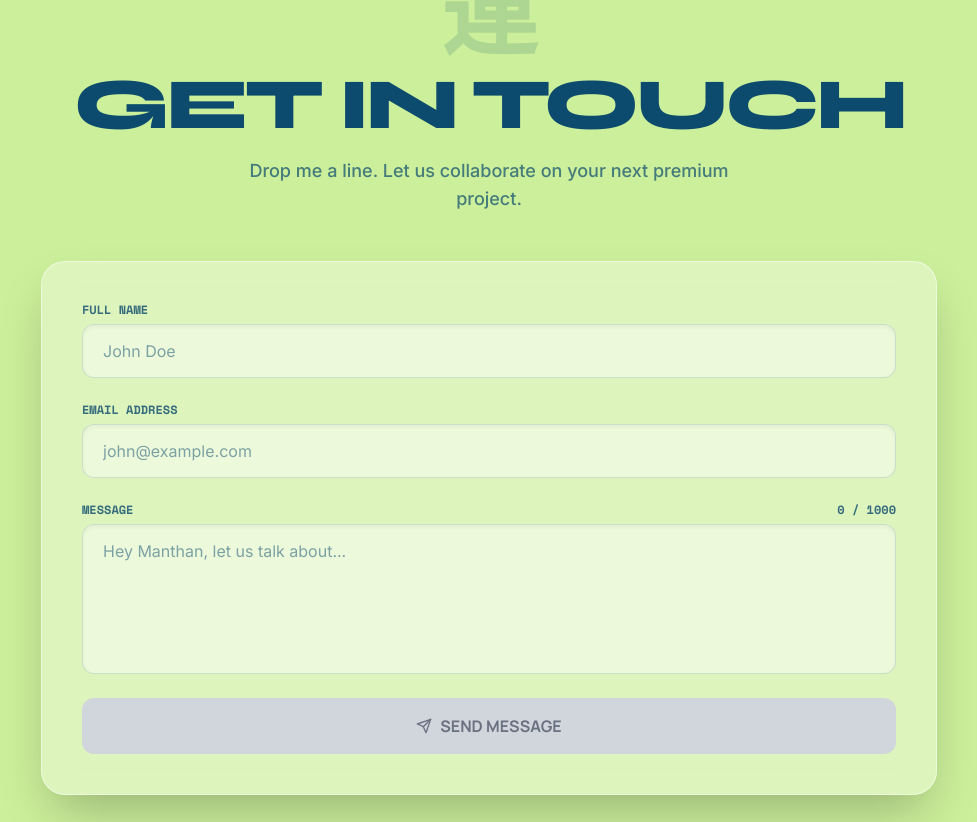
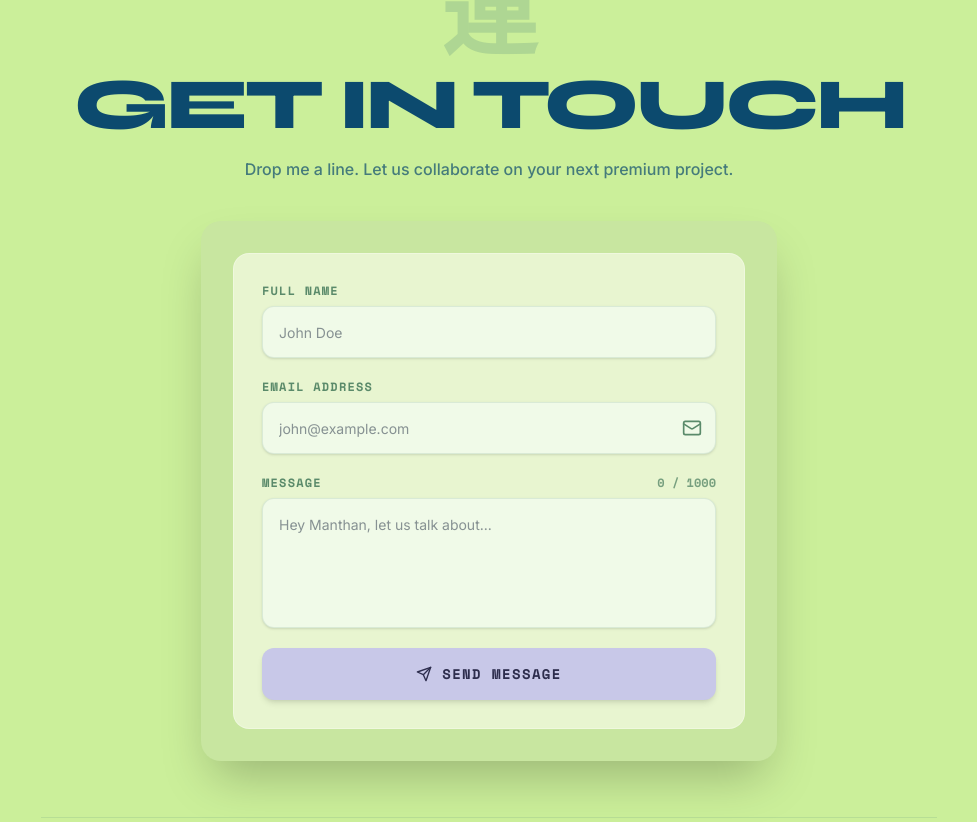
Before and after one commit to manthanut27/my-portfoilo, a React (Vite) app: page / in a window 1280 px wide. Shown: the part 5718-6540 px from the top of the page, without its empty margins (151-1128 px from the left). Built offline with nearby package versions, Linux system fonts and the light colour scheme; no server answers; the database is empty.

Commit message:
feat: implement contact form edge API and add portfolio section components with global CSS styles

```diff
--- a/src/index.css
+++ b/src/index.css
@@ -30,6 +30,7 @@
   --animate-blink: blink 1s step-end infinite;
   --animate-marquee: marquee 25s linear infinite;
   --animate-shimmer: shimmer 2.5s linear infinite;
+  --animate-shake: shake 0.4s ease-in-out;
 
   @keyframes spin-reverse {
     from { transform: rotate(360deg); }
@@ -51,6 +52,11 @@
   @keyframes shimmer {
     0% { background-position: -200% 0; }
     100% { background-position: 200% 0; }
+  }
+  @keyframes shake {
+    0%, 100% { transform: translateX(0); }
+    20%, 60% { transform: translateX(-6px); }
+    40%, 80% { transform: translateX(6px); }
   }
 }
 
@@ -217,3 +223,38 @@ body {
   background-color: #f8fafc !important;
   color: #0f172a !important;
 }
+
+/* Premium dynamic scrollbar styling */
+html {
+  scroll-behavior: smooth;
+}
+
+::-webkit-scrollbar {
+  width: 10px;
+  height: 10px;
+}
+
+::-webkit-scrollbar-track {
+  background: rgba(12, 74, 110, 0.04);
+  border-radius: 100px;
+}
+
+::-webkit-scrollbar-thumb {
+  background: rgba(254, 99, 52, 0.35); /* Semi-transparent brand-orange */
+  border: 2px solid transparent;
+  background-clip: padding-box;
+  border-radius: 100px;
+  transition: all 0.3s cubic-bezier(0.4, 0, 0.2, 1);
+}
+
+::-webkit-scrollbar-thumb:hover {
+  background: rgba(254, 99, 52, 0.85); /* Vibrant brand-orange on hover */
+  border: 2px solid transparent;
+  background-clip: padding-box;
+}
+
+/* Scrollbar support for Firefox */
+* {
+  scrollbar-width: thin;
+  scrollbar-color: rgba(254, 99, 52, 0.35) rgba(12, 74, 110, 0.04);
+}
--- a/src/sections/Contact.tsx
+++ b/src/sections/Contact.tsx
@@ -10,22 +10,65 @@ export const Contact: React.FC<ContactProps> = ({ hiringManagerMode }) => {
   const [email, setEmail] = useState('');
   const [message, setMessage] = useState('');
 
+  // Validation errors & shakes
+  const [nameError, setNameError] = useState('');
+  const [emailError, setEmailError] = useState('');
+  const [messageError, setMessageError] = useState('');
+  const [apiError, setApiError] = useState(false);
+
+  const [shakeName, setShakeName] = useState(false);
+  const [shakeEmail, setShakeEmail] = useState(false);
+  const [shakeMessage, setShakeMessage] = useState(false);
+
   const [loading, setLoading] = useState(false);
-  const [status, setStatus] = useState<'idle' | 'success' | 'error'>('idle');
-  const [errorMsg, setErrorMsg] = useState('');
+  const [status, setStatus] = useState<'idle' | 'success'>('idle');
+  const [submittedName, setSubmittedName] = useState('');
 
-  // Client-side validations
-  const isNameValid = name.trim().length >= 2;
-  const isEmailValid = /^[^\s@]+@[^\s@]+\.[^\s@]+$/.test(email);
-  const isMessageValid = message.trim().length >= 10 && message.length <= 1000;
-  const isFormValid = isNameValid && isEmailValid && isMessageValid;
+  const githubUsername = import.meta.env.VITE_GITHUB_USERNAME || 'manthanut27';
+  const githubUrl = githubUsername.startsWith('http') ? githubUsername : `https://github.com/${githubUsername}`;
 
-  const handleSubmit = async (e: React.FormEvent) => {
-    e.preventDefault();
-    if (!isFormValid) return;
+  const linkedinUrlRaw = import.meta.env.VITE_LINKEDIN_URL || 'https://linkedin.com/in/utkmanthan';
+  const linkedinUrl = linkedinUrlRaw.startsWith('http') ? linkedinUrlRaw : `https://${linkedinUrlRaw}`;
+
+  const contactEmail = import.meta.env.VITE_CONTACT_EMAIL || 'manthanut27@gmail.com';
+
+  const handleSubmit = async () => {
+    // Reset validation errors, shakes and apiErrors
+    setNameError('');
+    setEmailError('');
+    setMessageError('');
+    setApiError(false);
+
+    let hasError = false;
+
+    // 1. Validate name
+    if (!name || name.trim().length < 2) {
+      setNameError('Name must be at least 2 characters.');
+      setShakeName(true);
+      setTimeout(() => setShakeName(false), 400);
+      hasError = true;
+    }
+
+    // 2. Validate email
+    const emailRegex = /^[^\s@]+@[^\s@]+\.[^\s@]+$/;
+    if (!email || !emailRegex.test(email)) {
+      setEmailError('Please enter a valid email address.');
+      setShakeEmail(true);
+      setTimeout(() => setShakeEmail(false), 400);
+      hasError = true;
+    }
+
+    // 3. Validate message
+    if (!message || message.trim().length < 10) {
+      setMessageError('Message must be at least 10 characters.');
+      setShakeMessage(true);
+      setTimeout(() => setShakeMessage(false), 400);
+      hasError = true;
+    }
+
+    if (hasError) return;
 
     setLoading(true);
-    setStatus('idle');
 
     try {
       const res = await fetch('/api/contact', {
@@ -36,20 +79,44 @@ export const Contact: React.FC<ContactProps> = ({ hiringManagerMode }) => {
         body: JSON.stringify({ name, email, message }),
       });
 
-      const data = await res.json();
+      let data: any = {};
+      const contentType = res.headers.get('content-type');
+      if (contentType && contentType.includes('application/json')) {
+        data = await res.json();
+      } else {
+        // Local Dev Fallback (Vite server simulation)
+        if (window.location.hostname === 'localhost' || window.location.hostname === '127.0.0.1') {
+          console.warn('Local dev API fallback active. Simulating email payload delivery:');
+          console.log({
+            from: "Portfolio Contact <onboarding@resend.dev>",
+            to: ["manthanut27@gmail.com"],
+            subject: `New message from ${name} via Portfolio`,
+            html: `<h2>New Contact Form Submission</h2><p><strong>Name:</strong> ${name}</p><p><strong>Email:</strong> ${email}</p><p><strong>Message:</strong></p><p>${message}</p>`
+          });
+
+          await new Promise((resolve) => setTimeout(resolve, 1000));
+          setSubmittedName(name);
+          setStatus('success');
+          setName('');
+          setEmail('');
+          setMessage('');
+          return;
+        }
+        throw new Error('API non-JSON response');
+      }
 
       if (res.ok && data.success) {
+        setSubmittedName(name);
         setStatus('success');
         setName('');
         setEmail('');
         setMessage('');
       } else {
-        throw new Error(data.error || 'Failed to submit the form. Please try again.');
+        throw new Error('API send failure');
       }
-    } catch (err: any) {
-      console.error('Contact submit error:', err);
-      setStatus('error');
-      setErrorMsg(err.message || 'Server error. Please try again later.');
+    } catch (err) {
+      console.error('Submit API error:', err);
+      setApiError(true);
     } finally {
       setLoading(false);
     }
@@ -64,7 +131,7 @@ export const Contact: React.FC<ContactProps> = ({ hiringManagerMode }) => {
         hiringManagerMode ? 'bg-slate-50 text-slate-900' : 'bg-[#CBEF9A] text-brand-navy'
       }`}
     >
-      <div className="max-w-4xl mx-auto w-full flex flex-col gap-12 relative z-10">
+      <div className="max-w-4xl mx-auto w-full flex flex-col gap-10 relative z-10">
         {/* Section Heading */}
         <div className="text-center relative">
           {!hiringManagerMode && (
@@ -75,117 +142,144 @@ export const Contact: React.FC<ContactProps> = ({ hiringManagerMode }) => {
           <h2 className="font-syne font-black text-5xl md:text-7xl uppercase tracking-tighter text-brand-navy leading-none">
             Get in touch
           </h2>
-          <p className="mt-4 font-label text-base md:text-lg font-medium text-brand-navy/70 max-w-lg mx-auto">
+          <p className="mt-4 font-label text-sm md:text-base font-medium text-brand-navy/70 max-w-lg mx-auto">
             Drop me a line. Let us collaborate on your next premium project.
           </p>
         </div>
 
-        {/* Contact Form Container */}
-        <div className="w-full glass-card p-8 md:p-10 rounded-3xl border border-white/50 shadow-2xl relative overflow-hidden text-left">
+        {/* Outer Wrapper: Soft Green background */}
+        <div className="w-full max-w-xl mx-auto bg-[#c8e6a0] rounded-[20px] p-8 md:p-[32px] shadow-2xl transition-all duration-300">
+
           {status === 'success' ? (
-            /* Success State screen */
-            <div className="flex flex-col items-center justify-center py-12 text-center gap-4">
-              <CheckCircle className="w-20 h-20 text-brand-orange animate-bounce" />
-              <h3 className="font-syne font-black text-3xl text-brand-navy uppercase tracking-tight">
-                Message Sent!
+            /* Success State Card */
+            <div className="w-full bg-[#e8f5d0] rounded-[16px] p-7 md:p-[28px] flex flex-col items-center justify-center text-center gap-4 min-h-[300px] border border-white/30">
+              <div className="w-16 h-16 rounded-full bg-[#c8e6a0] flex items-center justify-center text-[#5a8a6a] animate-bounce shadow-md">
+                <CheckCircle className="w-9 h-9" />
+              </div>
+              <h3 className="font-syne font-black text-2xl uppercase tracking-widest text-[#5a8a6a]">
+                Message sent!
               </h3>
-              <p className="font-body text-base text-brand-navy/80 max-w-md leading-relaxed">
-                Thank you for reaching out. I have received your message and will respond within 24 hours.
+              <p className="font-body text-sm font-semibold text-[#5a8a6a]/95 max-w-xs leading-relaxed">
+                I'll get back to you soon, {submittedName}.
               </p>
               <button
                 onClick={() => setStatus('idle')}
-                className="mt-4 bg-brand-navy hover:bg-brand-orange text-white font-label font-bold px-6 py-2.5 rounded-full transition-colors cursor-pointer"
+                className="mt-2 px-6 py-3 bg-[#c8c8e8] hover:bg-[#b8b8d8] text-[#2d2d4d] font-space font-bold text-xs uppercase tracking-widest rounded-[12px] shadow-md hover:shadow-lg active:scale-95 transition-all cursor-pointer"
               >
-                Send Another Message
+                Send Another
               </button>
             </div>
           ) : (
             /* Standard Contact Form view */
-            <form onSubmit={handleSubmit} className="flex flex-col gap-6 w-full">
-              {/* Name Field */}
-              <div className="flex flex-col gap-1.5">
-                <label htmlFor="name" className="font-space text-xs font-bold text-brand-navy/80 uppercase">
+            <div className="w-full bg-[#e8f5d0] rounded-[16px] p-7 md:p-[28px] flex flex-col gap-5 text-left border border-white/30">
+
+              {/* Full Name field */}
+              <div className="flex flex-col gap-1.5 w-full">
+                <label className="uppercase tracking-widest text-[12px] font-mono font-bold text-[#5a8a6a]">
                   Full Name
                 </label>
                 <input
                   type="text"
-                  id="name"
+                  placeholder="John Doe"
                   value={name}
-                  onChange={(e) => setName(e.target.value)}
-                  className="w-full px-5 py-3.5 bg-white/45 focus:bg-white rounded-xl border border-brand-navy/15 focus:border-brand-orange outline-none font-body text-brand-navy text-sm md:text-base transition-all duration-200 shadow-inner"
-                  placeholder="John Doe"
-                  required
+                  onChange={(e) => {
+                    setName(e.target.value);
+                    if (nameError) setNameError('');
+                  }}
+                  className={`w-full px-4 bg-[#f0fae8] rounded-[12px] h-[52px] border border-[#5a8a6a]/15 focus:border-[#5a8a6a]/40 outline-none text-slate-800 font-body text-sm transition-all select-text shadow-sm ${
+                    shakeName ? 'animate-shake border-red-500 ring-2 ring-red-200' : ''
+                  }`}
                 />
-                {name.length > 0 && !isNameValid && (
-                  <span className="text-xs font-bold text-red-600 mt-1">Name must be at least 2 characters.</span>
+                {nameError && (
+                  <span className="text-[12px] text-red-500 font-semibold mt-0.5 ml-1">
+                    {nameError}
+                  </span>
                 )}
               </div>
 
-              {/* Email Field */}
-              <div className="flex flex-col gap-1.5">
-                <label htmlFor="email" className="font-space text-xs font-bold text-brand-navy/80 uppercase">
+              {/* Email Address field */}
+              <div className="flex flex-col gap-1.5 w-full">
+                <label className="uppercase tracking-widest text-[12px] font-mono font-bold text-[#5a8a6a]">
                   Email Address
                 </label>
-                <input
-                  type="email"
-                  id="email"
-                  value={email}
-                  onChange={(e) => setEmail(e.target.value)}
-                  className="w-full px-5 py-3.5 bg-white/45 focus:bg-white rounded-xl border border-brand-navy/15 focus:border-brand-orange outline-none font-body text-brand-navy text-sm md:text-base transition-all duration-200 shadow-inner"
-                  placeholder="john@example.com"
-                  required
-                />
-                {email.length > 0 && !isEmailValid && (
-                  <span className="text-xs font-bold text-red-600 mt-1">Please enter a valid email address.</span>
+                <div className="relative w-full">
+                  <input
+                    type="email"
+                    placeholder="john@example.com"
+                    value={email}
+                    onChange={(e) => {
+                      setEmail(e.target.value);
+                      if (emailError) setEmailError('');
+                    }}
+                    className={`w-full pl-4 pr-10 bg-[#f0fae8] rounded-[12px] h-[52px] border border-[#5a8a6a]/15 focus:border-[#5a8a6a]/40 outline-none text-slate-800 font-body text-sm transition-all select-text shadow-sm ${
+                      shakeEmail ? 'animate-shake border-red-500 ring-2 ring-red-200' : ''
+                    }`}
+                  />
+                  <Mail className="absolute right-3.5 top-1/2 -translate-y-1/2 w-5 h-5 text-[#5a8a6a]" />
+                </div>
+                {emailError && (
+                  <span className="text-[12px] text-red-500 font-semibold mt-0.5 ml-1">
+                    {emailError}
+                  </span>
                 )}
               </div>
 
-              {/* Message Field */}
-              <div className="flex flex-col gap-1.5">
-                <div className="flex justify-between items-center text-xs font-space font-bold text-brand-navy/80 uppercase">
-                  <label htmlFor="message">Message</label>
-                  <span className={message.length > 1000 ? 'text-red-600 font-black' : ''}>
+              {/* Message field */}
+              <div className="flex flex-col gap-1.5 w-full">
+                <div className="flex justify-between items-center">
+                  <label className="uppercase tracking-widest text-[12px] font-mono font-bold text-[#5a8a6a]">
+                    Message
+                  </label>
+                  <span className="text-[12px] font-mono font-bold text-[#5a8a6a]/80">
                     {message.length} / 1000
                   </span>
                 </div>
                 <textarea
-                  id="message"
+                  placeholder="Hey Manthan, let us talk about..."
+                  maxLength={1000}
                   value={message}
-                  onChange={(e) => setMessage(e.target.value)}
-                  rows={5}
-                  className="w-full px-5 py-3.5 bg-white/45 focus:bg-white rounded-xl border border-brand-navy/15 focus:border-brand-orange outline-none font-body text-brand-navy text-sm md:text-base transition-all duration-200 shadow-inner resize-none"
-                  placeholder="Hey Manthan, let us talk about..."
-                  required
+                  onChange={(e) => {
+                    setMessage(e.target.value);
+                    if (messageError) setMessageError('');
+                  }}
+                  className={`w-full p-4 bg-[#f0fae8] rounded-[12px] h-[130px] resize-none border border-[#5a8a6a]/15 focus:border-[#5a8a6a]/40 outline-none text-slate-800 font-body text-sm transition-all select-text shadow-sm ${
+                    shakeMessage ? 'animate-shake border-red-500 ring-2 ring-red-200' : ''
+                  }`}
                 />
-                {message.length > 0 && message.length < 105 && !isMessageValid && (
-                  <span className="text-xs font-bold text-red-600 mt-1">Message must be at least 10 characters.</span>
+                {messageError && (
+                  <span className="text-[12px] text-red-500 font-semibold mt-0.5 ml-1">
+                    {messageError}
+                  </span>
                 )}
               </div>
 
-              {/* Error inline message */}
-              {status === 'error' && (
-                <div className="flex items-center gap-2 bg-red-100 border border-red-200 text-red-700 p-4 rounded-xl text-sm font-semibold">
-                  <AlertTriangle className="w-5 h-5" />
-                  <span>{errorMsg}</span>
+              {/* API error banner */}
+              {apiError && (
+                <div className="w-full p-3.5 bg-red-100 border border-red-200 text-red-700 rounded-[12px] text-[13px] font-semibold text-center flex items-center justify-center gap-2">
+                  <AlertTriangle className="w-4 h-4 shrink-0" />
+                  <span>Something went wrong. Please try again.</span>
                 </div>
               )}
 
               {/* Submit Button */}
               <button
-                type="submit"
-                disabled={!isFormValid || loading}
-                className="w-full flex items-center justify-center gap-2 bg-brand-orange hover:bg-brand-navy disabled:bg-gray-300 text-white disabled:text-gray-500 font-headline font-bold text-base py-4 rounded-xl transition-all duration-300 shadow-xl disabled:shadow-none hover:shadow-brand-orange/25 cursor-pointer disabled:cursor-not-allowed"
+                onClick={handleSubmit}
+                disabled={loading}
+                className="w-full h-[52px] flex items-center justify-center gap-2.5 bg-[#c8c8e8] hover:bg-[#b8b8d8] disabled:bg-[#d8d8f8] text-[#2d2d4d] disabled:text-[#6d6d8d] rounded-[12px] font-mono font-bold text-sm uppercase tracking-widest cursor-pointer disabled:cursor-not-allowed shadow-md hover:shadow-lg active:scale-98 transition-all"
               >
                 {loading ? (
-                  <span className="w-5 h-5 border-2 border-white border-t-transparent rounded-full animate-spin" />
+                  <>
+                    <span className="w-4 h-4 border-2 border-[#2d2d4d] border-t-transparent rounded-full animate-spin shrink-0" />
+                    <span>SENDING...</span>
+                  </>
                 ) : (
                   <>
-                    <Send className="w-4 h-4" />
+                    <Send className="w-4 h-4 shrink-0" />
                     <span>SEND MESSAGE</span>
                   </>
                 )}
               </button>
-            </form>
+            </div>
           )}
         </div>
 
@@ -196,7 +290,7 @@ export const Contact: React.FC<ContactProps> = ({ hiringManagerMode }) => {
           </div>
           <div className="flex justify-center items-center gap-6">
             <a
-              href="https://github.com/manthanut27"
+              href={githubUrl}
               target="_blank"
               rel="noopener noreferrer"
               className="flex items-center justify-center w-12 h-12 rounded-full border border-brand-navy/15 text-brand-navy hover:bg-brand-orange hover:text-white active:scale-90 hover:border-transparent transition-all duration-200 cursor-pointer"
@@ -204,7 +298,7 @@ export const Contact: React.FC<ContactProps> = ({ hiringManagerMode }) => {
               <Github className="w-5 h-5" />
             </a>
             <a
-              href="https://linkedin.com/in/utkmanthan"
+              href={linkedinUrl}
               target="_blank"
               rel="noopener noreferrer"
               className="flex items-center justify-center w-12 h-12 rounded-full border border-brand-navy/15 text-brand-navy hover:bg-brand-orange hover:text-white active:scale-90 hover:border-transparent transition-all duration-200 cursor-pointer"
@@ -212,7 +306,7 @@ export const Contact: React.FC<ContactProps> = ({ hiringManagerMode }) => {
               <Linkedin className="w-5 h-5" />
             </a>
             <a
-              href="mailto:manthanutekar27@gmail.com"
+              href={`mailto:${contactEmail}`}
               className="flex items-center justify-center w-12 h-12 rounded-full border border-brand-navy/15 text-brand-navy hover:bg-brand-orange hover:text-white active:scale-90 hover:border-transparent transition-all duration-200 cursor-pointer"
             >
               <Mail className="w-5 h-5" />
@@ -223,4 +317,5 @@ export const Contact: React.FC<ContactProps> = ({ hiringManagerMode }) => {
     </section>
   );
 };
+
 export default Contact;
--- a/src/sections/Projects.tsx
+++ b/src/sections/Projects.tsx
@@ -32,7 +32,7 @@ export const Projects: React.FC<ProjectsProps> = ({ hiringManagerMode }) => {
       desc: "India's premium jewelry e-commerce platform featuring dynamic product galleries, secure checkout, and real-time inventory management.",
       image: 'https://lh3.googleusercontent.com/aida-public/AB6AXuDJqSrkr-blVDlX-HqAMtgVWLBL_yE--HjGpwbLYv6e0b58ziTzsUEeO9T4iKqnLasMR-ECqRhV6Lx0UJ_uoLT91MSU0lGZGNYRSS7JPXPOy5lZjtcg4nAU_JThBCHXjCNeXC6nJqHvgRpzopKgDI0cRFohcnwUU71SMmOk2x8j5WrAirP5djf3ARtOmsw38pmDQSZWvQbRQqmZesJqoSGyIt6mZIUBWTNjIULtYqu8eGL3IuV5kn1f7oGMDsd6jRAngLDOQos6QOE',
       tech: ['React', 'Node.js', 'Supabase', 'Prisma', 'Razorpay', 'Resend', 'Redis'],
-      liveLink: 'https://evabloom.in',
+      liveLink: import.meta.env.VITE_LIVE_LINK_EVA_BLOOM || 'https://evabloom.in',
       gitLink: import.meta.env.VITE_GITHUB_REPO_EVA_BLOOM || 'https://github.com/manthanut27/eva-bloom',
     },
     {
@@ -42,7 +42,7 @@ export const Projects: React.FC<ProjectsProps> = ({ hiringManagerMode }) => {
       desc: 'Immersive 3D car showcase with interactive configuration, 360-degree rotation, and performance specs visualization using WebGL and R3F.',
       image: 'https://lh3.googleusercontent.com/aida-public/AB6AXuDRtINeOCqG1mM8fr76lQr2CjlqlFZNlgd6LpvVspmJRDpL8s2qCs132OdeZbjN1C1Om-VyUZNZ_7BKL8AR71FbfpNNkDF0WqgM7PZ_qxFjGSwCv73QvcMloRcfIB9H9n-GZf2N-r7WSGa-RPycEYMU4O4f0Td-xZjXxyo7Ho8PPr4oRxWY95LN0_Ep1NJd1cWvaQ8pAqR2RlLz61XKZOmHUsLJhjsKBGQ-fG1f5Miv6_HV920SF72i6LpFzlAAyNYpJwHmqwLRgjU',
       tech: ['Next.js', 'R3F', 'GSAP', 'Framer', 'Tailwind'],
-      liveLink: 'https://bmw-m4.manthan.dev',
+      liveLink: import.meta.env.VITE_LIVE_LINK_BMW || 'https://bmw-m4.manthan.dev',
       gitLink: import.meta.env.VITE_GITHUB_REPO_BMW || 'https://github.com/manthanut27/bmw-m4-showcase',
     },
     {
```
Also changed, not shown: api/contact.ts (+5 -14 lines), src/sections/Terminal.tsx (+10 -5 lines), 1 other file (tests, documents, lock files or other folders).
